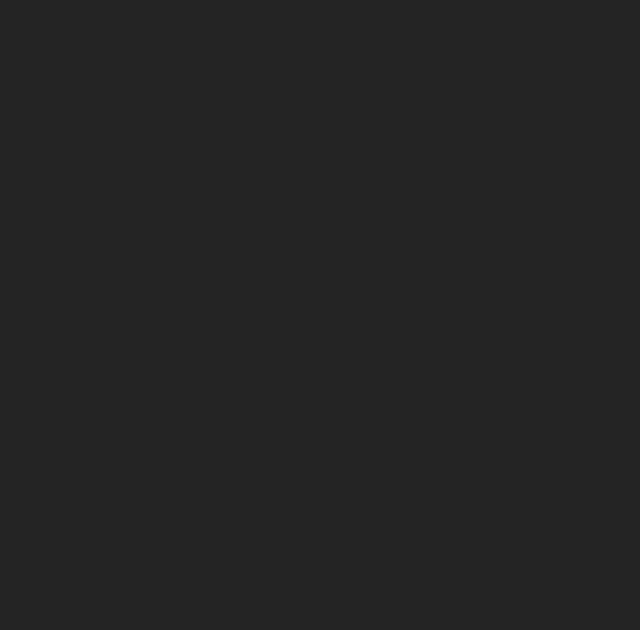
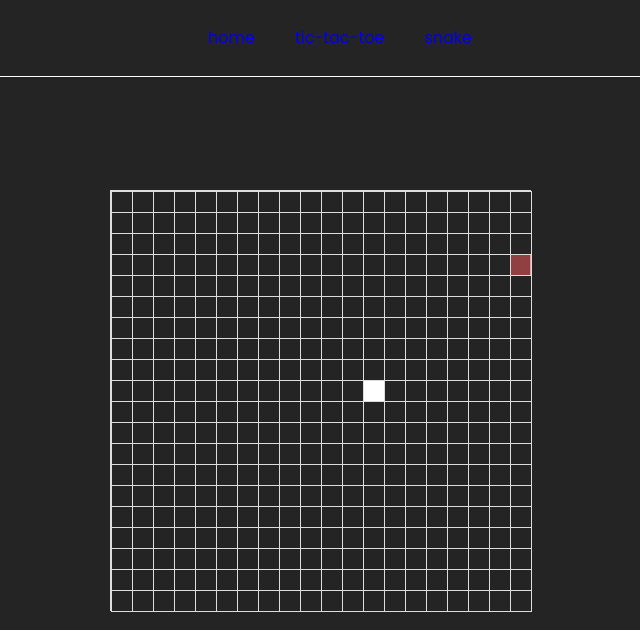
Before and after one commit to msalvatore22/mini_games, a React (Vite) app: page /snake in a window 1280 px wide. Before the commit this address had no page. Shown: the top 630 px of the page, without its empty margins (320-960 px from the left). Built offline with nearby package versions, Linux system fonts and the light colour scheme.

Commit message:
Created snake game, did styling changes, created simple nav bar

```diff
--- a/src/App.css
+++ b/src/App.css
@@ -1,12 +1,14 @@
 #root {
-  max-width: 1280px;
-  margin: 0 auto;
-  padding: 2rem;
-  text-align: center;
+  display: flex;
+  justify-content: center;
 }
 
 a:link {
   text-decoration: none;
+}
+
+button:hover {
+  cursor: pointer;
 }
 
 a:visited {
@@ -14,43 +16,23 @@ a:visited {
   color: rgba(255, 255, 255, 0.87);
 }
 
-.game-btn {
+main {
+  display: flex;
+  flex-direction: column;
+  height: 100vh;
+  justify-content: center;
+}
+
+.btn {
   border: 1px solid white;
   padding: 10px;
   border-radius: 5px;
+  background-color: #242424;
   transition: 0.3s;
+  margin: 5px;
 }
 
-.game-btn:hover {
+.btn:hover {
   background-color: rgba(255, 255, 255, 0.87);
   color: #242424;
 }
-
-/* tic-tac-toe */
-
-.game-board {
-  display: flex;
-  flex-direction: column;
-  justify-content: center;
-
-}
-
-.game-info {
-  display: flex;
-  justify-content: center ;
-}
-
-.square {
-  border: 1px solid white;
-  height: 40px;
-  width: 40px;
-  margin: 0;
-  text-align: center;
-}
-
-.board-row {
-  display: flex;
-  justify-content: center;
-  padding: 0;
-  margin: 0;
-}
--- a/src/App.tsx
+++ b/src/App.tsx
@@ -2,20 +2,24 @@ import './App.css'
 import { BrowserRouter, Route, Routes } from "react-router-dom";
 import Home from './pages/Home';
 import TicTacToe from './pages/TicTacToe';
+import Snake from './pages/SnakeGame';
+import Nav from './components/Nav';
 
 
 function App() {
 
   return (
 		<>
+      <Nav></Nav>
 			<BrowserRouter>
 				<Routes>
-          <Route path='/' element={<Home />} />
-          <Route path='/tic-tac-toe' element={<TicTacToe />} />
+					<Route path="/" element={<Home />} />
+					<Route path="/tic-tac-toe" element={<TicTacToe />} />
+					<Route path="/snake" element={<Snake />} />
 				</Routes>
 			</BrowserRouter>
 		</>
-  )
+  );
 }
 
 export default App
--- /dev/null
+++ b/src/components/Nav.tsx
@@ -0,0 +1,22 @@
+import React from 'react'
+import '../styles/nav.css'
+
+const Nav = () => {
+  return (
+		<div className='nav'>
+			<ul>
+				<li>
+					<a className='nav-btn' href="/">home</a>
+				</li>
+				<li>
+					<a className='nav-btn' href="/tic-tac-toe">tic-tac-toe</a>
+				</li>
+				<li>
+					<a className='nav-btn' href="/snake">snake</a>
+				</li>
+			</ul>
+		</div>
+  );
+}
+
+export default Nav
--- a/src/index.css
+++ b/src/index.css
@@ -1,3 +1,8 @@
+body, html {
+  margin: 0;
+  padding: 0;
+}
+
 :root {
   font-family: 'Poppins', sans-serif;
   line-height: 1.5;
--- a/src/pages/Home.tsx
+++ b/src/pages/Home.tsx
@@ -4,11 +4,14 @@ const Home: React.FC = () => {
 	return (
 		<main>
 			<header>
-				<h1>mini games</h1>
+				<h1 style={{marginBottom: '50px'}}>pick a game</h1>
 			</header>
 			<section>
-				<a className="game-btn" href="/tic-tac-toe">
+				<a className="btn" href="/tic-tac-toe">
 					Tic-Tac-Toe
+				</a>
+				<a className="btn" href="/snake">
+					Snake
 				</a>
 			</section>
 		</main>
--- /dev/null
+++ b/src/pages/SnakeGame.tsx
@@ -0,0 +1,197 @@
+import React, { useState, useEffect, useCallback } from "react";
+import "../styles/snake.css";
+
+interface BoardProps {
+	children: React.ReactNode;
+}
+
+const Board: React.FC<BoardProps> = ({ children }) => {
+	return <div className="snake-board">{children}</div>;
+};
+
+interface CellProps {
+	isFood?: boolean;
+	isSnake?: boolean;
+}
+
+const Cell: React.FC<CellProps> = ({ isFood, isSnake }) => {
+	return (
+		<div
+			className="snake-cell"
+			style={{
+				backgroundColor: isFood
+					? "rgba(251, 93, 93, 0.5)"
+					: isSnake
+					? "#FFFF"
+					: "#242424",
+			}}
+		></div>
+	);
+};
+
+const initialSnake = [{ x: 9, y: 9 }];
+const initialGameSpeed = 500
+
+interface Food {
+	x: number;
+	y: number;
+}
+
+const SnakeGame: React.FC = () => {
+	const generateFood = () => {
+		let newFood: Food;
+		do {
+			newFood = {
+				x: Math.floor(Math.random() * 20),
+				y: Math.floor(Math.random() * 20),
+			};
+		} while (
+			snake.some(
+				(cell) => cell.x === newFood.x && cell.y === newFood.y
+			)
+		);
+
+		return newFood;
+	};
+
+	const [snake, setSnake] = useState(initialSnake);
+	const [food, setFood] = useState(generateFood());
+	const [direction, setDirection] = useState<
+		"UP" | "DOWN" | "LEFT" | "RIGHT"
+	>("RIGHT");
+	const [gameSpeed, setGameSpeed] = useState(initialGameSpeed);
+
+	const moveSnake = useCallback(() => {
+		setSnake((prevSnake) => {
+			const newSnake = [...prevSnake];
+			const head = { ...newSnake[0] };
+
+			switch (direction) {
+				case "UP":
+					head.y -= 1;
+					break;
+				case "DOWN":
+					head.y += 1;
+					break;
+				case "LEFT":
+					head.x -= 1;
+					break;
+				case "RIGHT":
+					head.x += 1;
+					break;
+				default:
+					break;
+			}
+
+			newSnake.unshift(head);
+			newSnake.pop();
+
+			return newSnake;
+		});
+	}, [snake, direction]);
+
+	const handleKeyPress = useCallback(
+		(event: KeyboardEvent) => {
+			switch (event.key) {
+				case "ArrowUp":
+					if (direction !== "DOWN") {
+						setDirection("UP");
+					}
+					break;
+				case "ArrowDown":
+					if (direction !== "UP") {
+						setDirection("DOWN");
+					}
+					break;
+				case "ArrowLeft":
+					if (direction !== "RIGHT") {
+						setDirection("LEFT");
+					}
+					break;
+				case "ArrowRight":
+					if (direction !== "LEFT") {
+						setDirection("RIGHT");
+					}
+					break;
+				default:
+					break;
+			}
+		},
+		[direction, setDirection]
+	);
+
+	const handleGameTick = () => {
+		moveSnake();
+
+		// Check for collisions with walls, self, or food
+		const head = snake[0];
+
+		// Check for collision with walls
+		if (head.x < 0 || head.x >= 20 || head.y < 0 || head.y >= 20) {
+			// Game over - reset the game
+			setSnake(initialSnake);
+			setFood(generateFood());
+			setDirection("RIGHT");
+			setGameSpeed(initialGameSpeed);
+			return;
+		}
+
+		// Check for collision with self
+		for (let i = 1; i < snake.length; i++) {
+			if (snake[i].x === head.x && snake[i].y === head.y) {
+				// Game over - reset the game
+				setSnake(initialSnake);
+				setFood(generateFood());
+				setDirection("RIGHT");
+				setGameSpeed(initialGameSpeed)
+				return;
+			}
+		}
+
+		// Check for collision with food
+		if (head.x === food.x && head.y === food.y) {
+			// Snake eats the food, grow the snake and generate new food
+			setSnake((prevSnake) => {
+				const newHead = { x: head.x, y: head.y };
+				return [...prevSnake, newHead];
+			});
+			setFood(generateFood());
+			setGameSpeed((prevSpeed) => Math.max(100, prevSpeed - 100));
+		}
+	};
+
+	useEffect(() => {
+		// Set up event listeners for keyboard input
+		window.addEventListener("keydown", handleKeyPress);
+
+		// Set up interval for game ticks
+		const intervalId = setInterval(handleGameTick, gameSpeed); // Adjust speed as needed
+
+		// Clean up event listeners and interval on component unmount
+		return () => {
+			window.removeEventListener("keydown", handleKeyPress);
+			clearInterval(intervalId);
+		};
+	}, [handleKeyPress, handleGameTick]);
+
+	return (
+		<div className="snake-game">
+			<Board>
+				{Array.from({ length: 20 * 20 }).map((_, index) => {
+					const x = index % 20;
+					const y = Math.floor(index / 20);
+					const isSnake = snake.some(
+						(cell) => cell.x === x && cell.y === y
+					);
+					const isFood = food.x === x && food.y === y;
+
+					return (
+						<Cell key={index} isSnake={isSnake} isFood={isFood} />
+					);
+				})}
+			</Board>
+		</div>
+	);
+};
+
+export default SnakeGame;
--- a/src/pages/TicTacToe.tsx
+++ b/src/pages/TicTacToe.tsx
@@ -1,4 +1,5 @@
 import { useState } from "react";
+import '../styles/tic-tac-toe.css'
 
 type Squares = Array<String>
 
@@ -98,6 +99,11 @@ export default function TicTacToe() {
 		setCurrentMove(nextMove);
 	}
 
+    function handleReset(){
+        setHistory([Array(9).fill(null)]);
+        setCurrentMove(0)
+    }
+
 	const moves = history.map((squares: Squares, move: number) => {
 		let description;
 		if (move > 0) {
@@ -107,13 +113,16 @@ export default function TicTacToe() {
 		}
 		return (
 			<li key={move}>
-				<button onClick={() => jumpTo(move)}>{description}</button>
+				<button className="btn" onClick={() => jumpTo(move)}>{description}</button>
 			</li>
 		);
 	});
 
 	return (
+		<div className="tic-tac-toe">
+			<div className="row">
 				<div className="game">
+					<h1>Tic-Tac-Toe</h1>
 					<div className="game-board">
 						<Board
 							xIsNext={xIsNext}
@@ -121,8 +130,17 @@ export default function TicTacToe() {
 							onPlay={handlePlay}
 						/>
 					</div>
+					<div>
+						<button className="reset" onClick={handleReset}>
+							reset
+						</button>
+					</div>
+				</div>
+
 				<div className="game-info">
+					<h3>Moves</h3>
 					<ol>{moves}</ol>
+				</div>
 			</div>
 		</div>
 	);
--- /dev/null
+++ b/src/styles/nav.css
@@ -0,0 +1,23 @@
+.nav {
+    position: fixed;
+    width: 100%;
+    border-bottom: 1px solid white;
+    display: flex;
+    justify-content: center;
+    box-sizing: border-box;
+}
+
+.nav > ul {
+    display: flex;
+    list-style: none;
+}
+
+.nav-btn {
+    padding: 27px 20px;
+    transition: 0.3s;
+}
+
+.nav-btn:hover {
+    background-color: rgba(255, 255, 255, 0.87);
+    color: #242424;
+}
--- /dev/null
+++ b/src/styles/snake.css
@@ -0,0 +1,20 @@
+.snake-game {
+    display: flex;
+    height: 100vh;
+    flex-direction: column;
+    justify-content: center;
+}
+
+.snake-board {
+    display: grid;
+    grid-template-columns: repeat(20, 20px);
+    grid-template-rows: repeat(20, 20px);
+    gap: 1px;
+    border: 1px solid #ddd;
+}
+
+.snake-cell {
+    width: 20px;
+    height: 20px;
+    border: 1px solid #ddd;
+}
--- /dev/null
+++ b/src/styles/tic-tac-toe.css
@@ -0,0 +1,62 @@
+.tic-tac-toe {
+    display: flex;
+    height: 100vh;
+    flex-direction: column;
+    justify-content: center;
+}
+
+.row {
+    display: flex;
+    align-items: baseline;
+}
+
+.game {
+    display: flex;
+    flex-direction: column;
+    justify-content: center;
+    align-items: center;
+    margin-right: 40px;
+}
+
+.square {
+  border: 1px solid white;
+  height: 100px;
+  width: 100px;
+  margin: 0;
+  text-align: center;
+  background-color: #242424;
+  font-size: xx-large;
+}
+
+.status {
+    margin: 10px 0;
+    text-align: center;
+}
+
+.board-row {
+  display: flex;
+  justify-content: center;
+  padding: 0;
+  margin: 0;
+}
+
+.reset {
+    background-color: rgba(255, 122, 122, 0.5);
+    border: none;
+    padding: 5px 10px;
+    margin-top: 20px;
+    border-radius: 5px;
+    transition: 0.3s;
+}
+
+.reset:hover {
+    background-color: rgba(251, 93, 93, 0.5);;
+}
+
+li {
+    margin: 10px 0;
+}
+
+ol {
+    padding-left: 20px;
+}
```
Lines whose indentation alone changed are shown as unchanged.
